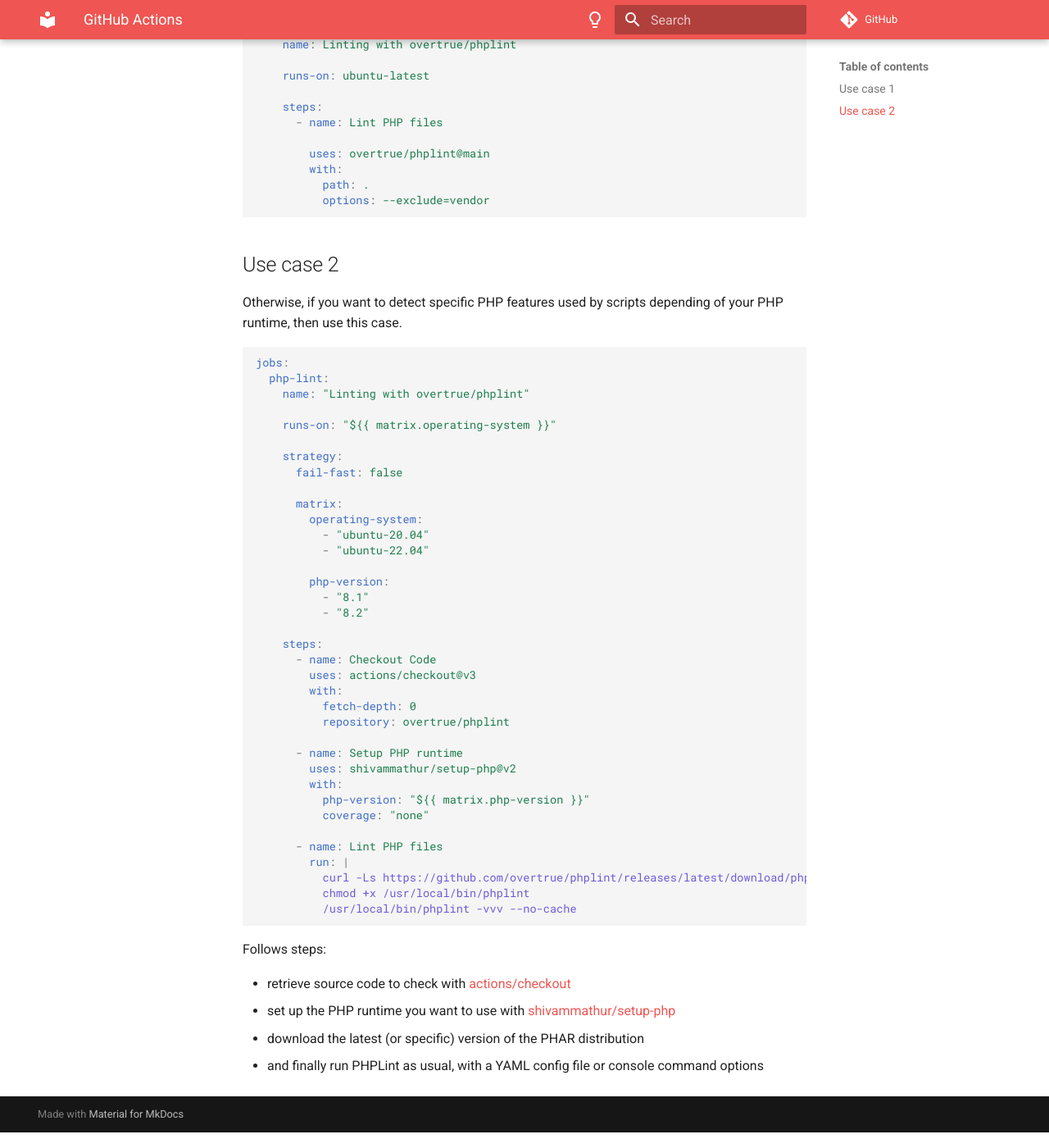
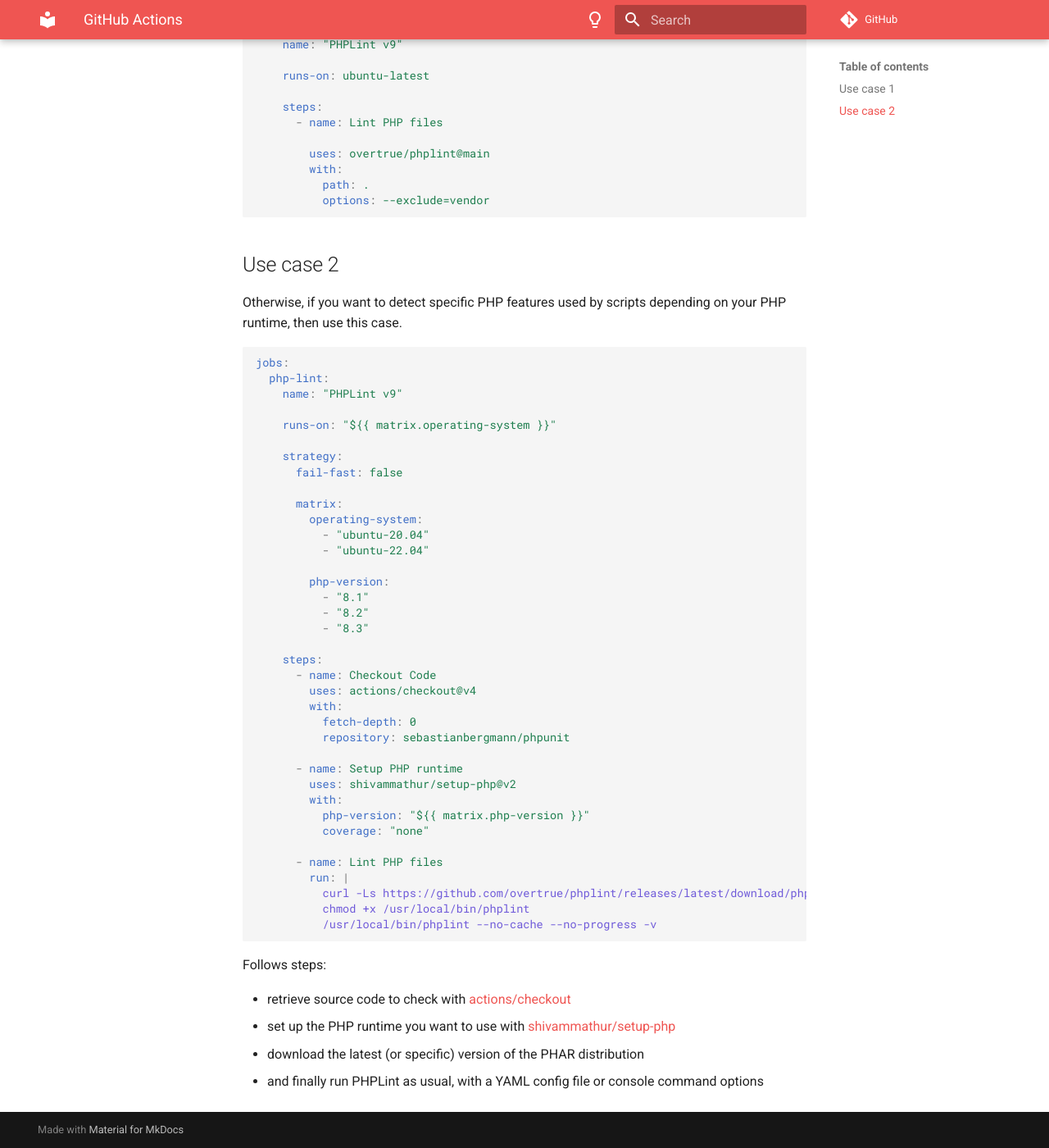
Before and after one commit to overtrue/phplint, an MkDocs documentation site: the page built from docs/usage/github-actions.md, in a window 1280 px wide and 1400 px high, scrolled down 324 px. Shown: the whole window at 82% size. Built offline with MkDocs 1.6.1 and Material for MkDocs 9.7.7, drawn with Linux system fonts in a browser that asks for light colours; comment, search, counter and statistics services are not loaded.

Commit message:
minor updates on GitHub Action example into documentation

````diff
--- a/docs/usage/github-actions.md
+++ b/docs/usage/github-actions.md
@@ -7,7 +7,7 @@ Quick start, if your PHP runtime set up is not important for you.
 ```yaml
 jobs:
   php-lint:
-    name: Linting with overtrue/phplint
+    name: "PHPLint v9"
 
     runs-on: ubuntu-latest
 
@@ -22,12 +22,12 @@ jobs:
 
 ## Use case 2
 
-Otherwise, if you want to detect specific PHP features used by scripts depending of your PHP runtime, then use this case.
+Otherwise, if you want to detect specific PHP features used by scripts depending on your PHP runtime, then use this case.
 
 ```yaml
 jobs:
   php-lint:
-    name: "Linting with overtrue/phplint"
+    name: "PHPLint v9"
 
     runs-on: "${{ matrix.operating-system }}"
 
@@ -42,13 +42,14 @@ jobs:
         php-version:
           - "8.1"
           - "8.2"
+          - "8.3"
 
     steps:
       - name: Checkout Code
-        uses: actions/checkout@v3
+        uses: actions/checkout@v4
         with:
           fetch-depth: 0
-          repository: overtrue/phplint
+          repository: sebastianbergmann/phpunit
 
       - name: Setup PHP runtime
         uses: shivammathur/setup-php@v2
@@ -60,7 +61,7 @@ jobs:
         run: |
           curl -Ls https://github.com/overtrue/phplint/releases/latest/download/phplint.phar -o /usr/local/bin/phplint
           chmod +x /usr/local/bin/phplint
-          /usr/local/bin/phplint -vvv --no-cache
+          /usr/local/bin/phplint --no-cache --no-progress -v
 ```
 
 Follows steps:
````
